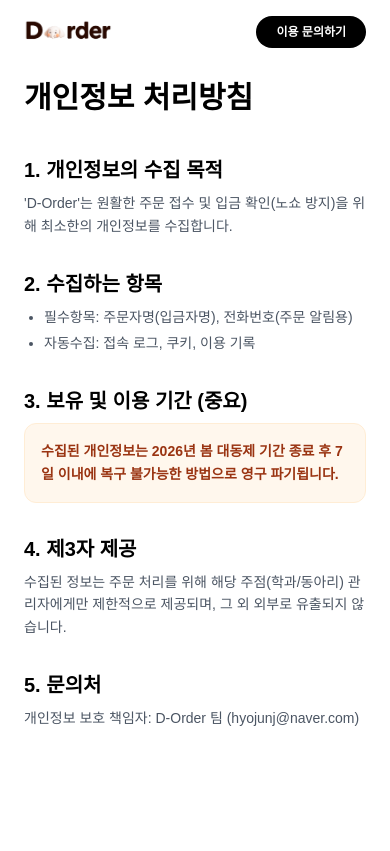
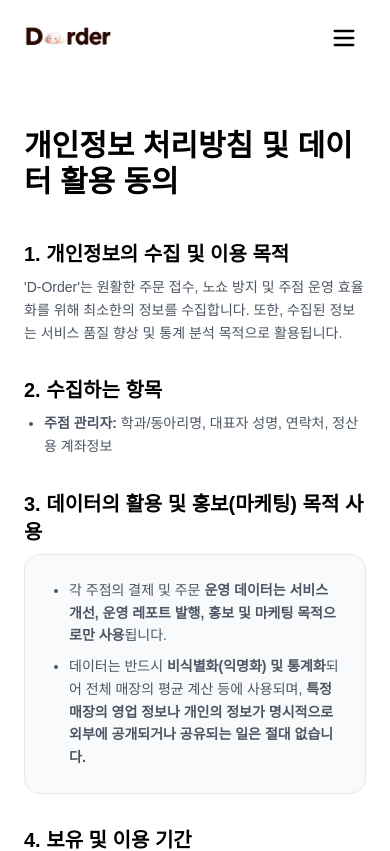
Before and after one commit to iam-hyo/2602_D_Order_HomePage, a React (Vite) app: page /privacy in a window 390 px wide. Shown: the top 851 px of the page. Built offline with nearby package versions, Linux system fonts and the light colour scheme; the HTML template or start-up script is replaced by a standard one.

Commit message:
반응형 추가

```diff
--- a/src/components/Footer.jsx
+++ b/src/components/Footer.jsx
@@ -8,7 +8,7 @@ const Footer = () => {
                 <div>
                     <h3 className="font-black text-xl mb-4 text-orange-500">D-Order</h3>
                     <p className="text-sm text-gray-500 leading-relaxed max-w-xs">
-                        대학 축제의 새로운 기준.<br/>
+                        대학 축제의 새로운 기준.<br />
                         비영리 테이블 오더 플랫폼 디오더입니다.
                     </p>
                     <div className="text-xs text-gray-400 mt-6 space-y-1">
@@ -26,8 +26,12 @@ const Footer = () => {
                     </div>
                     <div className="flex flex-col gap-3">
                         <span className="font-bold text-black mb-2">Legal</span>
-                        <span className="text-gray-500 cursor-not-allowed" title="준비 중입니다">서비스 이용약관</span>
-                        <span className="text-gray-500 cursor-not-allowed" title="준비 중입니다">개인정보 처리방침</span>
+                        <Link to="/terms" target="_blank" rel="noopener noreferrer" className="text-gray-500 hover:text-black transition-colors">
+                            서비스 이용약관
+                        </Link>
+                        <Link to="/privacy" target="_blank" rel="noopener noreferrer" className="text-gray-500 hover:text-black transition-colors">
+                            개인정보 처리방침
+                        </Link>
                     </div>
                     <div className="flex flex-col gap-3">
                         <span className="font-bold text-black mb-2">Social</span>
--- a/src/components/Header.jsx
+++ b/src/components/Header.jsx
@@ -1,25 +1,32 @@
 import React, { useState, useEffect } from 'react';
 import { Link, useLocation } from 'react-router-dom';
+import { Menu, X } from 'lucide-react'; // ✅ 아이콘 추가
 
 const Header = () => {
   const { pathname } = useLocation();
   const [isScrolled, setIsScrolled] = useState(false);
+  const [isMobileMenuOpen, setIsMobileMenuOpen] = useState(false);
 
-  // ✅ 테마 결정 로직: 메인('/')과 실시간현황('/status')만 Dark 테마
+  // 테마 결정 로직
   const isDarkTheme = pathname === '/' || pathname === '/status';
 
-  // 스크롤 감지 (헤더 배경 블러 처리용)
+  // 스크롤 감지
   useEffect(() => {
     const handleScroll = () => setIsScrolled(window.scrollY > 50);
     window.addEventListener('scroll', handleScroll);
     return () => window.removeEventListener('scroll', handleScroll);
   }, []);
 
-  // 동적 스타일 클래스
+  // ✅ 페이지 이동 시 모바일 메뉴 자동 닫힘
+  useEffect(() => {
+    setIsMobileMenuOpen(false);
+  }, [pathname]);
+
+  // 동적 스타일 클래스 (메뉴가 열렸을 때는 배경을 꽉 채워 글씨 가독성을 높임)
   const headerStyle = `
-    fixed top-0 w-full z-50 flex justify-between items-center px-6 md:px-10 py-4 transition-all duration-300
-    ${isScrolled
-      ? (isDarkTheme ? 'bg-black/60 backdrop-blur-md border-b border-white/10' : 'bg-white/20 backdrop-blur-md border-b border-black/5')
+    fixed top-0 w-full z-50 transition-all duration-300
+    ${isScrolled || isMobileMenuOpen
+      ? (isDarkTheme ? 'bg-black/30 backdrop-blur-xl border-b border-white/10' : 'bg-white/20 backdrop-blur-md border-b border-black/5')
       : 'bg-transparent'
     }
     ${isDarkTheme ? 'text-white' : 'text-black'}
@@ -29,8 +36,10 @@ const Header = () => {
 
   return (
     <header className={headerStyle}>
+      <div className="flex justify-between items-center px-6 md:px-10 py-4">
+        {/* 로고 영역 */}
         <div className="flex items-center gap-10">
-        <Link to="/" className="flex items-center">
+          <Link to="/" className="flex items-center z-50">
             <img src={logoSrc} alt="D-Order" className="h-6 md:h-7" />
           </Link>
 
@@ -40,20 +49,52 @@ const Header = () => {
             <Link to="/manual" className="hover:opacity-100 transition-opacity">사용 설명서</Link>
             <Link to="/trial" className="hover:opacity-100 transition-opacity">체험하기</Link>
             <Link to="/status" className="hover:opacity-100 transition-opacity">실시간 현황</Link>
+            <Link to="/makers" className="hover:opacity-100 transition-opacity">팀 소개</Link> {/* ✅ 신규 추가 */}
           </nav>
         </div>
 
+        {/* 우측 버튼 영역 */}
         <div className="flex items-center gap-4">
-        {/* 모바일용 햄버거 메뉴가 필요하다면 여기에 추가 */}
+          {/* 데스크톱용 문의 버튼 */}
           <button
             onClick={() => window.open('http://pf.kakao.com/_xeKARX', '_blank')}
-          className={`px-5 py-2 rounded-full font-bold text-xs md:text-sm transition-transform hover:scale-105 ${
+            className={`hidden md:block px-5 py-2 rounded-full font-bold text-sm transition-transform hover:scale-105 ${
               isDarkTheme ? "bg-white text-black" : "bg-black text-white"
             }`}
           >
             이용 문의하기
           </button>
+
+          {/* 모바일 햄버거 토글 버튼 */}
+          <button
+            className="md:hidden p-2 z-50"
+            onClick={() => setIsMobileMenuOpen(!isMobileMenuOpen)}
+          >
+            {isMobileMenuOpen ? <X size={28} /> : <Menu size={28} />}
+          </button>
         </div>
+      </div>
+
+      {/* ✅ 모바일 드롭다운 메뉴 */}
+      {isMobileMenuOpen && (
+        <div className={`md:hidden absolute top-full left-0 w-full border-t ${isDarkTheme ? 'bg-black/95 border-white/10 text-white' : 'bg-white/95 border-black/5 text-black'} backdrop-blur-xl flex flex-col px-6 py-4 shadow-2xl`}>
+            <Link to="/" className="py-4 font-bold text-lg border-b border-gray-500/20">서비스 소개</Link>
+            <Link to="/manual" className="py-4 font-bold text-lg border-b border-gray-500/20">사용 설명서</Link>
+            <Link to="/trial" className="py-4 font-bold text-lg border-b border-gray-500/20">체험하기</Link>
+            <Link to="/status" className="py-4 font-bold text-lg border-b border-gray-500/20">실시간 현황</Link>
+            <Link to="/makers" className="py-4 font-bold text-lg border-b border-gray-500/20">팀 소개</Link>
+
+            {/* 모바일용 문의 버튼 */}
+            <button
+                onClick={() => window.open('http://pf.kakao.com/_xeKARX', '_blank')}
+                className={`mt-8 mb-4 w-full py-4 rounded-2xl font-bold text-center text-lg shadow-sm ${
+                  isDarkTheme ? "bg-white text-black" : "bg-black text-white"
+                }`}
+            >
+                카카오톡 이용 문의하기
+            </button>
+        </div>
+      )}
     </header>
   );
 };
--- a/src/components/Hero.jsx
+++ b/src/components/Hero.jsx
@@ -13,7 +13,7 @@ const Hero = () => {
    * [Responsibility]
    * - 현재 슬라이드 인덱스 관리(0..N-1)
    */
-  const [index, setIndex] = useState(0);
+  const [index, setIndex] = useState(2);
 
   /**
    * [Responsibility]
@@ -157,7 +157,7 @@ const Hero = () => {
                   className="
             absolute bottom-0
             left-[0%] sm:left-[14%] md:left-[18%] lg:left-[0%]
-            w-[120px] sm:w-[140px] md:w-[180px] lg:w-[200px]
+            h-[220px] sm:h-[220px] md:w-[180px] lg:w-[200px]
             drop-shadow-2xl z-30
           "
                 />
--- a/src/components/History.jsx
+++ b/src/components/History.jsx
@@ -47,7 +47,7 @@ const History = () => {
   return (
     <section
       id="history"
-      className="h-screen snap-start relative bg-cover bg-center flex items-center justify-center px-5 md:px-10"
+      className="min-h-screen snap-start relative bg-cover bg-center flex items-center justify-center px-5 py-28 md:px-10"
       style={{ backgroundImage: "url('/assets/Festival.png')" }}
     >
       {/* dim */}
@@ -98,8 +98,9 @@ const History = () => {
                     transition={{ duration: 0.25 }}
                     className={[
                       "block cursor-pointer",
+                      "max-w-[240px] mx-auto",
                       "bg-white/10 border border-white/20 backdrop-blur-md",
-                      "rounded-3xl p-4",
+                      "rounded-3xl p-3",
                       isActive(it.id) ? "ring-1 ring-orange-400/40" : "",
                     ].join(" ")}
                     // ✅ 클릭 시 강조도 같이 하되, 링크는 기본 동작으로 두기
--- a/src/pages/ManualPage.jsx
+++ b/src/pages/ManualPage.jsx
@@ -70,7 +70,7 @@ const Manual = () => {
     <div>
       <section id="manual" className="min-h-screen snap-start bg-white pb-32 pt-20 px-10 overflow-y-auto pt-[80px]">
         <div className="max-w-[1000px] mx-auto">
-        <h2 className="text-4xl font-black mb-16">한 눈에 알아보는 기능</h2>
+          <h2 className="text-4xl font-black mt-6 mb-14">한 눈에 알아보는 D-Order</h2>
 
           <div className="grid grid-cols-2 gap-8">
             {cards.map((card) => (
@@ -83,7 +83,7 @@ const Manual = () => {
       ${card.hoverBorder}       /* 카드별 호버 테두리 적용 */
       min-h-[350px]
       rounded-[3rem]
-      p-12
+      p-6
       relative
       overflow-hidden
       group
@@ -93,6 +93,7 @@ const Manual = () => {
       hover:shadow-2xl
       hover:shadow-gray-200/50
       transition-all duration-300
+      sm:p-12
     `}
               >
                 <div className="relative z-10">
--- a/src/pages/PrivacyPage.jsx
+++ b/src/pages/PrivacyPage.jsx
@@ -2,39 +2,54 @@ import React from 'react';
 
 const PrivacyPage = () => {
   return (
-    <div className="max-w-4xl mx-auto px-6 py-20 font-pretendard">
-      <h1 className="text-3xl font-black mb-10">개인정보 처리방침</h1>
+    <div className="max-w-4xl mx-auto px-6 py-20 pt-32 font-pretendard">
+      <h1 className="text-3xl font-black mb-10">개인정보 처리방침 및 데이터 활용 동의</h1>
+
       <div className="space-y-8 text-gray-600 leading-relaxed text-sm md:text-base">
         <section>
-          <h2 className="text-xl font-bold text-black mb-2">1. 개인정보의 수집 목적</h2>
-          <p>'D-Order'는 원활한 주문 접수 및 입금 확인(노쇼 방지)을 위해 최소한의 개인정보를 수집합니다.</p>
+          <h2 className="text-xl font-bold text-black mb-2">1. 개인정보의 수집 및 이용 목적</h2>
+          <p>'D-Order'는 원활한 주문 접수, 노쇼 방지 및 주점 운영 효율화를 위해 최소한의 정보를 수집합니다. 또한, 수집된 정보는 서비스 품질 향상 및 통계 분석 목적으로 활용됩니다.</p>
         </section>
 
         <section>
           <h2 className="text-xl font-bold text-black mb-2">2. 수집하는 항목</h2>
           <ul className="list-disc pl-5 space-y-1">
-            <li>필수항목: 주문자명(입금자명), 전화번호(주문 알림용)</li>
-            <li>자동수집: 접속 로그, 쿠키, 이용 기록</li>
+            <li><strong>주점 관리자:</strong> 학과/동아리명, 대표자 성명, 연락처, 정산용 계좌정보</li>
+
           </ul>
         </section>
 
         <section>
-          <h2 className="text-xl font-bold text-black mb-2">3. 보유 및 이용 기간 (중요)</h2>
-          <p className="bg-orange-50 p-4 rounded-xl text-orange-800 font-bold border border-orange-100">
-            수집된 개인정보는 2026년 봄 대동제 기간 종료 후 7일 이내에 복구 불가능한 방법으로 영구 파기됩니다.
+          <h2 className="text-xl font-bold text-black mb-2">3. 데이터의 활용 및 홍보(마케팅) 목적 사용</h2>
+          <div className="bg-gray-50 p-6 rounded-2xl border border-gray-200 mt-2">
+            <ul className="list-disc pl-5 space-y-2">
+              <li>각 주점의 결제 및 주문 <strong>운영 데이터는 서비스 개선, 운영 레포트 발행, 홍보 및 마케팅 목적으로만 사용</strong>됩니다.</li>
+              <li>데이터는 반드시 <strong>비식별화(익명화) 및 통계화</strong>되어 전체 매장의 평균 계산 등에 사용되며, <strong>특정 매장의 영업 정보나 개인의 정보가 명시적으로 외부에 공개되거나 공유되는 일은 절대 없습니다.</strong></li>
+            </ul>
+          </div>
+        </section>
+
+        <section>
+          <h2 className="text-xl font-bold text-black mb-2">4. 보유 및 이용 기간</h2>
+          <p className="bg-orange-50 p-4 rounded-xl text-orange-800 font-bold border border-orange-100 mt-2">
+            수집된 개인정보 및 운영 데이터는 향후 축제 서비스 고도화 및 통계 분석을 위해 원칙적으로 3년간 보관 및 활용되며, 이후 복구 불가능한 방법으로 영구 파기됩니다.
           </p>
         </section>
 
         <section>
-          <h2 className="text-xl font-bold text-black mb-2">4. 제3자 제공</h2>
-          <p>수집된 정보는 주문 처리를 위해 해당 주점(학과/동아리) 관리자에게만 제한적으로 제공되며, 그 외 외부로 유출되지 않습니다.</p>
+          <h2 className="text-xl font-bold text-black mb-2">5. 동의 간주 및 제3자 제공</h2>
+          <p>수집된 정보는 해당 주점 관리자 및 D-Order 운영팀 외의 제3자에게 무단으로 제공되지 않습니다. <strong>본 서비스를 이용하기 위해 구글 폼 등의 가입 신청서를 제출하거나 QR 코드로 주문을 진행하는 경우, 본 개인정보 처리방침 및 데이터 활용에 동의한 것으로 간주합니다.</strong></p>
         </section>
 
         <section>
-          <h2 className="text-xl font-bold text-black mb-2">5. 문의처</h2>
-          <p>개인정보 보호 책임자: D-Order 팀 (hyojunj@naver.com)</p>
+          <h2 className="text-xl font-bold text-black mb-2">6. 문의처</h2>
+          <p>개인정보 보호 및 데이터 관리 책임자: D-Order 팀 (hyojunj@naver.com)</p>
         </section>
       </div>
+
+      <p className="mt-12 text-xs text-gray-400 border-t border-gray-100 pt-6">
+        시행일자: 2026년 5월 1일
+      </p>
     </div>
   );
 };
--- a/src/pages/TermsPage.jsx
+++ b/src/pages/TermsPage.jsx
@@ -29,7 +29,7 @@ const TermsPage = () => {
           <p>D-Order 팀은 시스템 오류, 천재지변, 또는 주점 측의 사정으로 인한 주문 누락 및 조리 지연에 대해 법적 책임을 지지 않습니다. 다만, 원활한 서비스 제공을 위해 최선을 다해 기술적 지원을 제공합니다.</p>
         </section>
       </div>
-      <p className="mt-10 text-xs text-gray-400">시행일자: 2026년 5월 1일</p>
+      <p className="mt-10 text-xs text-gray-400">시행일자: 2026년 2월 27일</p>
     </div>
   );
 };
```
Also changed, not shown: src/components/HowtoStart.jsx (+31 -8 lines), src/components/Makers.jsx (+4 -4 lines). Lines whose indentation alone changed are shown as unchanged.
